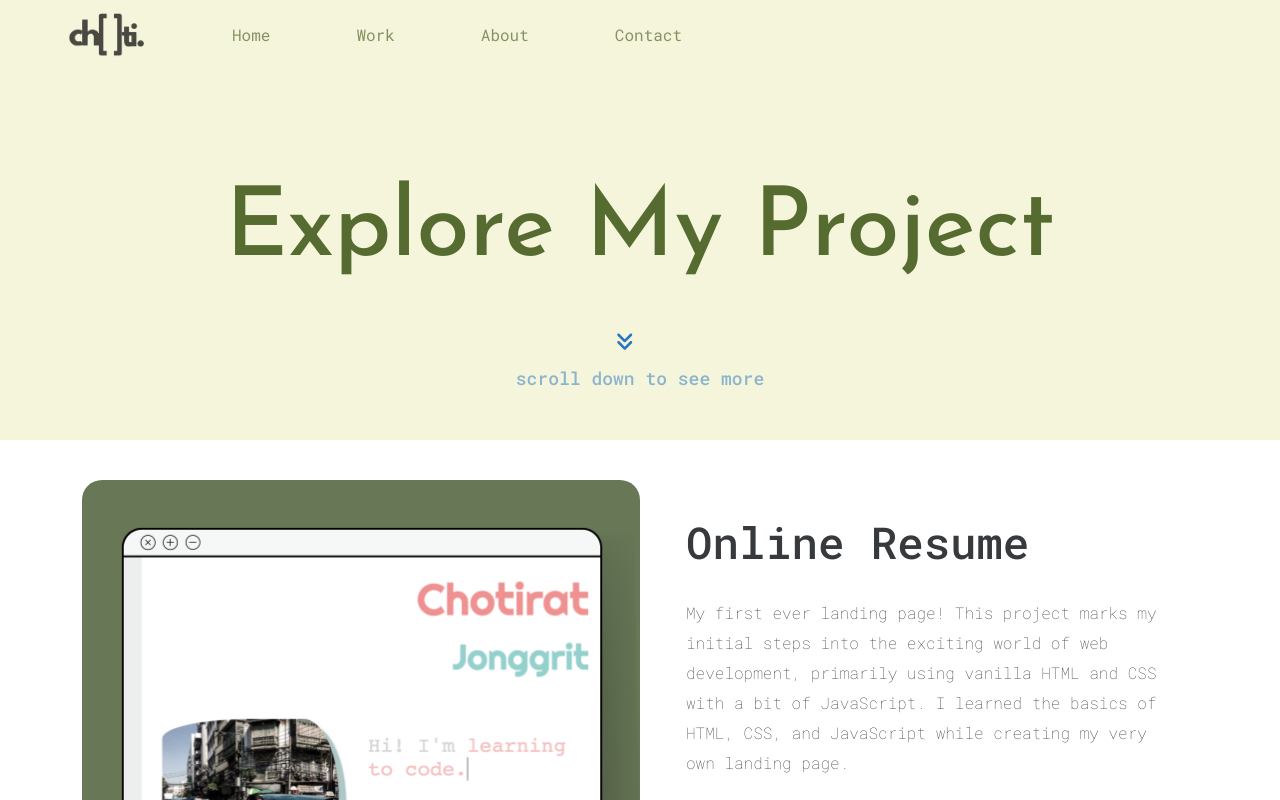
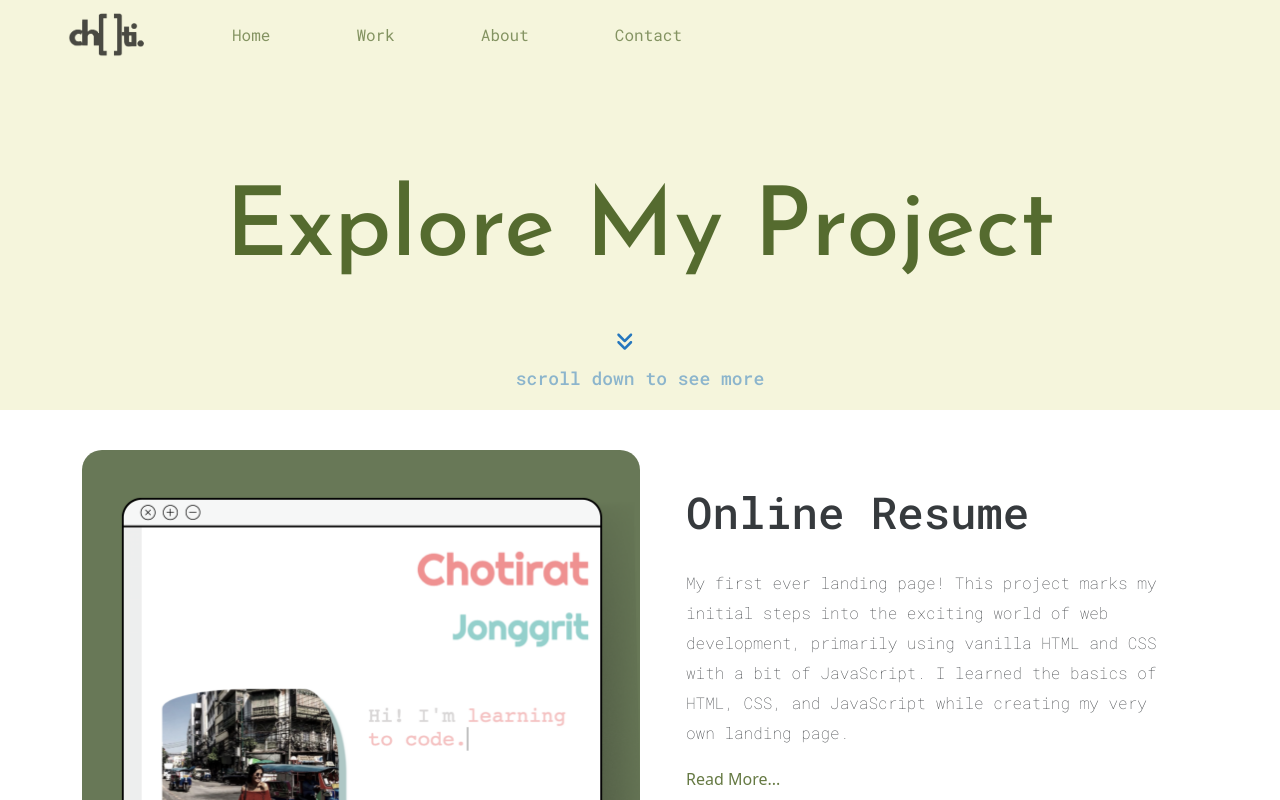
Before and after one commit to jgchoti/jgchoti.github.io, a React (Create React App) app: page /project in a window 1280 px wide. Shown: the top 800 px of the page. Built offline with nearby package versions, Linux system fonts and the light colour scheme.

Commit message:
Update layout.css

```diff
--- a/src/style/layout.css
+++ b/src/style/layout.css
@@ -1,6 +1,6 @@
 .hero {
   padding-top: 150px;
-  padding-bottom: 40px;
+  padding-bottom: 10px;
   text-align: center;
   background-color: var(--main-bg-color);
   z-index: 3;
@@ -9,6 +9,7 @@
 
 .content-wrapper {
   position: relative;
+  padding-bottom: 20px;
   z-index: 2;
 }
 
```
